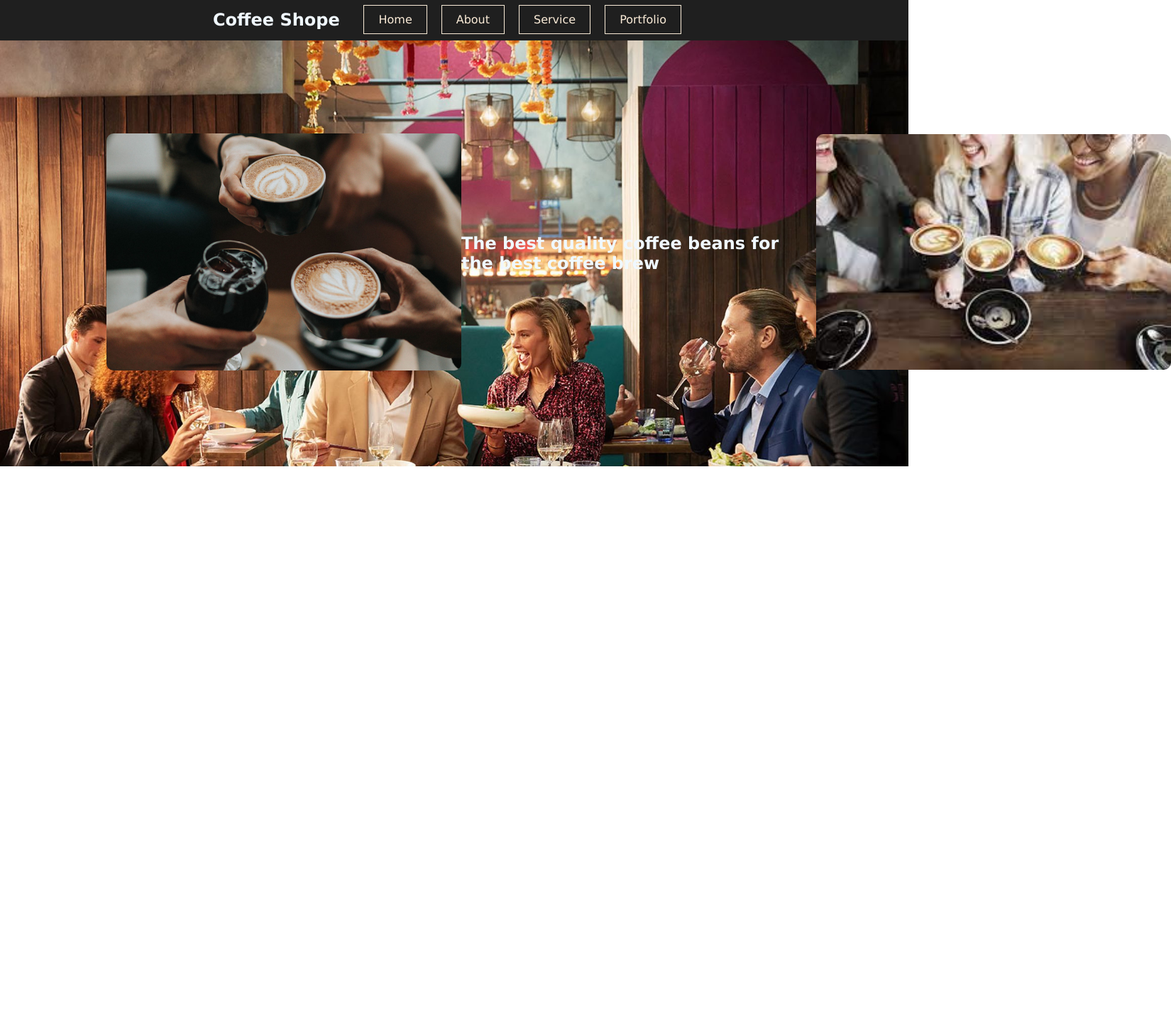
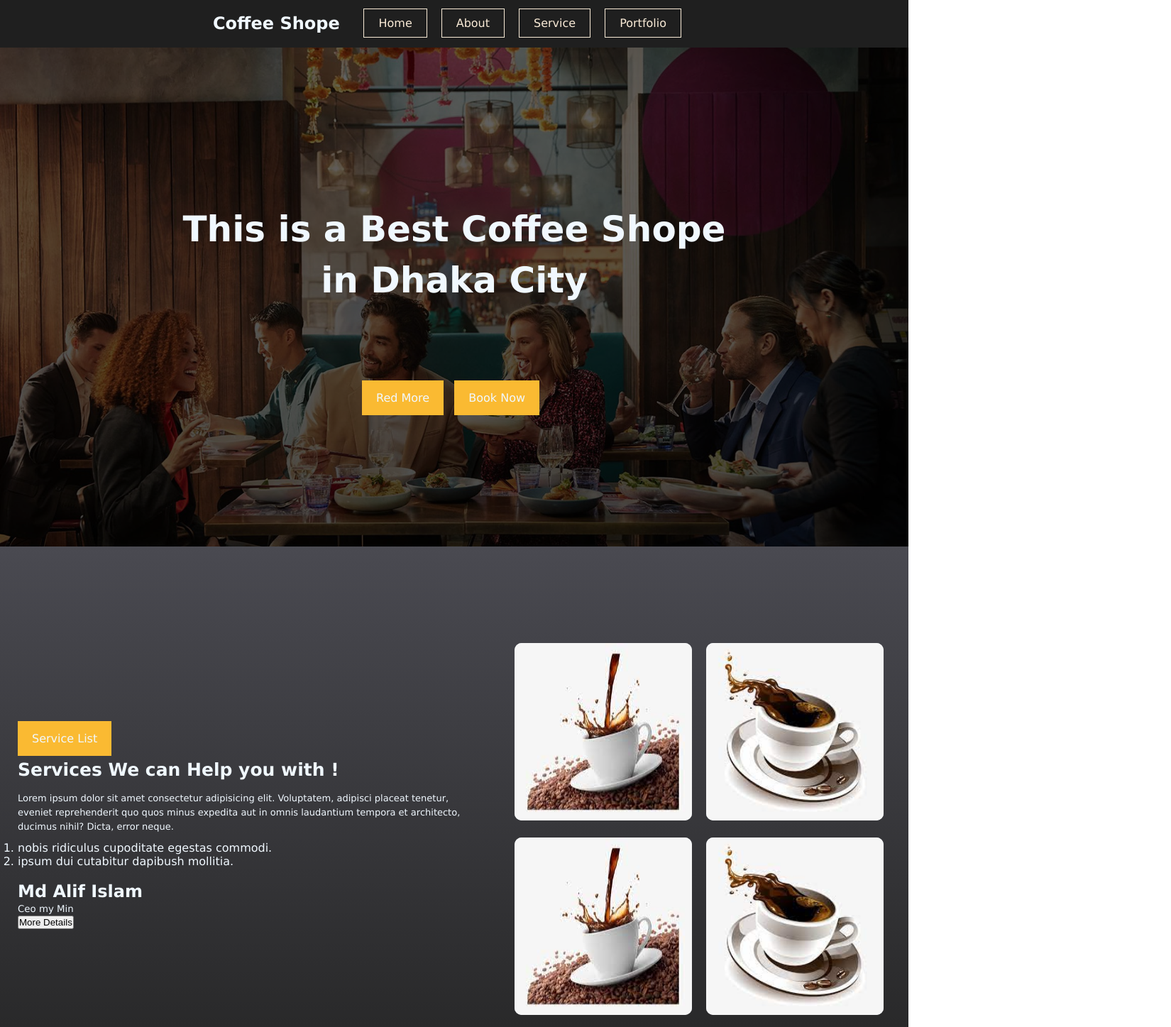
Before and after one commit to MdPiarulIslamAlif/Coffee-shope, a plain HTML site: page index.html in a window 1280 px wide. Shown: the part 2-1449 px from the top of the page at 71% size, 1650 px wide, since content can reach past the window. Before the commit the page ends 800 px from the top, so only its background shows below. Drawn offline with Linux system fonts and the light colour scheme.

Commit message:
added a service section

```diff
--- a/index.html
+++ b/index.html
@@ -19,22 +19,71 @@
 
           </nav>
           <div class="banner">
-               <div class="all-box">
-
-                    <div class="box">
-                         <img class="box-wid" src="img/left2.jpg" alt="">
-
-                    </div>
-                    <div class="box">
-                         <h2 class="box-wid">The best quality coffee beans for the best coffee brew </h2>
-
-                    </div>
-                    <div class="box">
-                          <img class="box-wid" src="img/right1.jpg" alt="">
-                    </div>
-               </div>
+             <div class="cafe-title">
+               <h2>This is a Best Coffee Shope <br>
+                in Dhaka City</h2>
+                <a class="btn-pr" href="#">Red More</a>
+                <a class="btn-pr" href="#">Book Now</a>
+             </div>
+          </div>
           </div>
 
      </header>
+     <main>
+          <section>
+               <article>
+                    <div class="service-container">
+                         <div class="service">
+                              <a href="#" class="btn-pr">Service List</a>
+                              <h2 class="title">
+                                   Services We can Help you with !
+                              </h2>
+                              <p class="primary-title">Lorem ipsum dolor sit amet consectetur
+                                    adipisicing elit. Voluptatem, adipisci placeat tenetur,
+                                     eveniet reprehenderit quo quos minus expedita aut in omnis
+                                     laudantium tempora et architecto, ducimus nihil? Dicta, error neque.</p>
+                              <ol>
+                                   <li>nobis ridiculus cupoditate egestas commodi.</li>
+                                   <li>ipsum dui cutabitur dapibush mollitia.</li>
+                              </ol>
+                              <div class="name-container">
+                                   <div class="img">
+                                        <img src="" alt="">
+                                        <di class="name-box">
+                                             <h2 class="name">Md Alif Islam</h2>
+                                             <small>Ceo my Min</small>
+                                        </di>
+
+                                   </div>
+
+                                   <div class="btn">
+                                        <button class="btn-pri">More Details</button>
+                                   </div>
+                              </div>
+                         </div>
+
+                         <div class="box-container">
+                             <div class="box-1">
+                                <div class="box">
+                                   <img class="imag-box" src="icon/coffee2.jpeg" alt="">
+                                </div>
+                                <div class="box">
+                                   <img class="imag-box" src="icon/coffee4.jpeg" alt="">
+                                </div>
+                             </div>
+                             <div class="box-1">
+                                <div class="box">
+                                   <img class="imag-box" src="icon/coffee2.jpeg" alt="">
+                                </div>
+                              <div class="box">
+                                 <img class="imag-box" src="icon/coffee4.jpeg" alt="">
+                              </div>
+                           </div>
+                       </div>
+                         </div>
+                    </div>
+               </article>
+          </section>
+     </main>
 </body>
 </html>
--- a/style.css
+++ b/style.css
@@ -8,28 +8,34 @@ body{
      color: aliceblue;
      font-family: 'Lucida Sans', 'Lucida Sans Regular', 'Lucida Grande', 'Lucida Sans Unicode', Geneva, Verdana, sans-serif ;
 }
-.banner{
-   background-image: url('img/banner-main.jpg');
-   background-repeat: no-repeat;
-   background-size: cover;
+/* style share section  */
+.btn-pr{
+     text-decoration: none;
+     background: #faba32;
+     color: aliceblue;
+     padding: 15px 20px;
+     margin-right: 10px;
+}
+.title{
+     font-size: 25px;
+     font-weight: 600;
+     line-height: 40px;
+     font-style: normal;
+     margin-top: 15px;
+     margin-bottom: 10px;
+}
+.primary-title{
+     font-size: 13px;
+     font-weight: 400;
+     line-height: 20px;
+     margin-bottom: 10px;
 
 }
-.all-box{
-   margin: 0 150px;
-   height: 600px;
-   display: flex;
-   justify-content: space-around;
-   align-items: center;
-}
 
-.box-wid{
-     width: 500px;
-     border-radius: 10px;
-}
-
+/* style share section end here */
+/* header section start form here */
 header{
-
-     /* background-image: url('img/banner.jpg'); */
+     position: relative;
      background-color: rgba(0, 0, 0, 0.88);
 }
 nav{
@@ -39,6 +45,9 @@ nav{
      align-items: center;
      margin: 0 200px;
      padding: 0 100px;
+     padding-bottom: 10px;
+     position: sticky;
+     top: 5px;
 
 
 }
@@ -57,3 +66,59 @@ nav ul li a{
 }
 /* banner style
  */
+ .banner{
+
+     background-image: url('img/banner-main.jpg'), linear-gradient( rgba(0, 0, 0, 0.6), rgba(0, 0, 0, 0.7));
+     background-blend-mode: overlay;
+     background-repeat: no-repeat;
+     background-size: cover;
+     display: flex;
+     justify-content: center;
+     align-items: center;
+     text-align: center;
+
+}
+.cafe-title{
+     padding-top: 150px;
+     padding-bottom: 200px;
+
+}
+.cafe-title h2{
+     font-size: 50px;
+     line-height: 72px;
+     margin: 0;
+     margin-top: 70px;
+     margin-bottom: 120px;
+}
+
+/* header section end form here */
+
+/* service style start here */
+.service-container{
+     height: 100vh;
+     background-image: linear-gradient(360deg, rgba(0, 0, 0, 0.863), rgba(1, 1, 11, 0.714));
+     display: flex;
+     justify-content: space-around;
+     align-items: center;
+
+}
+
+.service{
+     width: 50%;
+
+
+}
+
+/* box container style */
+.imag-box{
+     width: 250px;
+     height: 250px;
+     margin: 10px;
+     background: aliceblue;
+     border-radius: 10px;
+     /* box-shadow: 1px 1px 1px rgba(232, 232, 232, 0.398); */
+}
+.box-1{
+     display: flex;
+}
+/* service style end  here */
```
Also changed, not shown: icon/coffee1.jpg (added), icon/coffee2.jpeg (added), icon/coffee3.png (added), icon/coffee4.jpeg (added), icon/coffee5.jpg (added), icon/images (2).jpeg (added), icon/images 9.jpeg (added), icon/images10.jpg (added), icon/images6.png (added), icon/images7.png (added), icon/images8.jpg (added).
